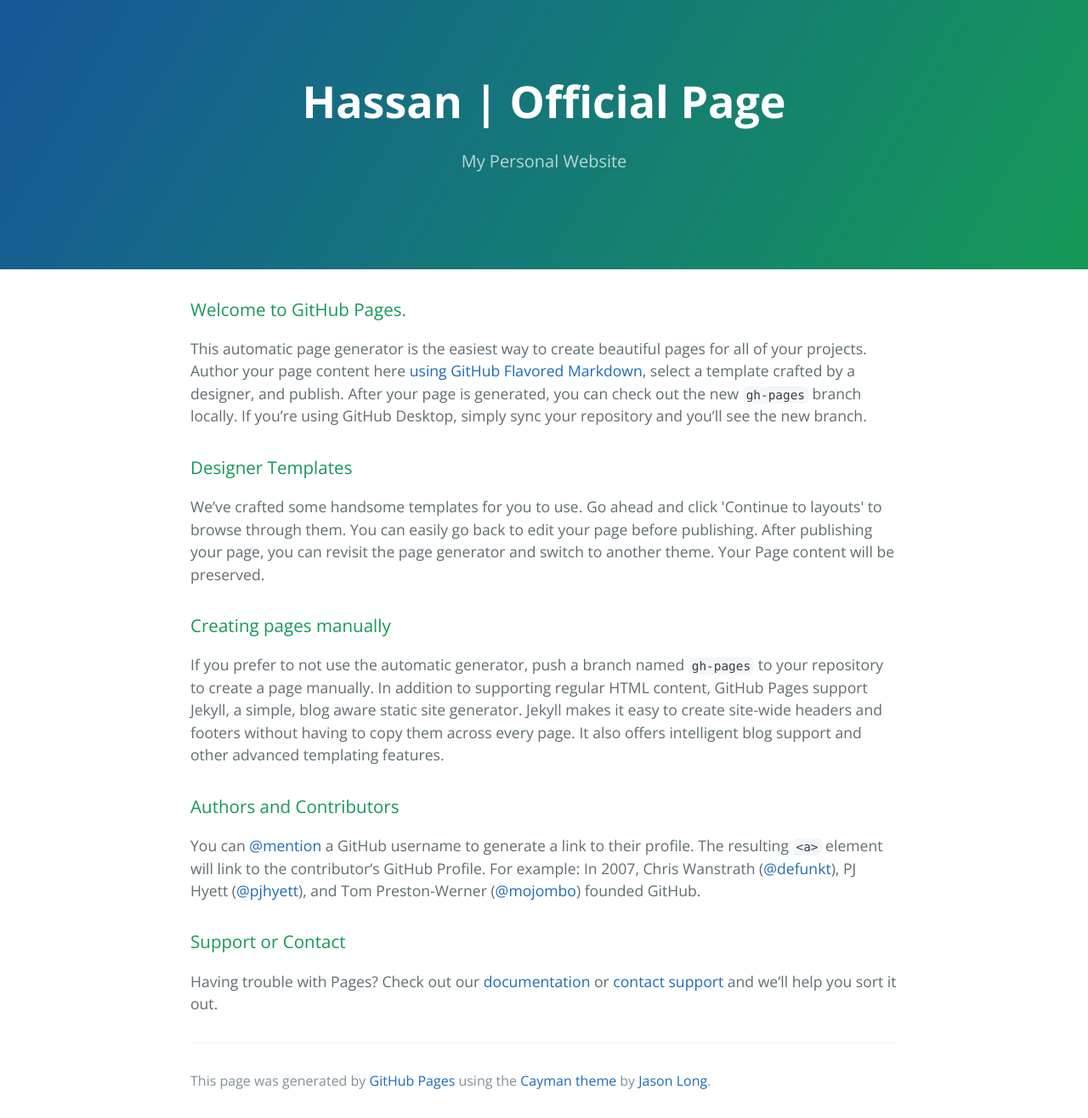
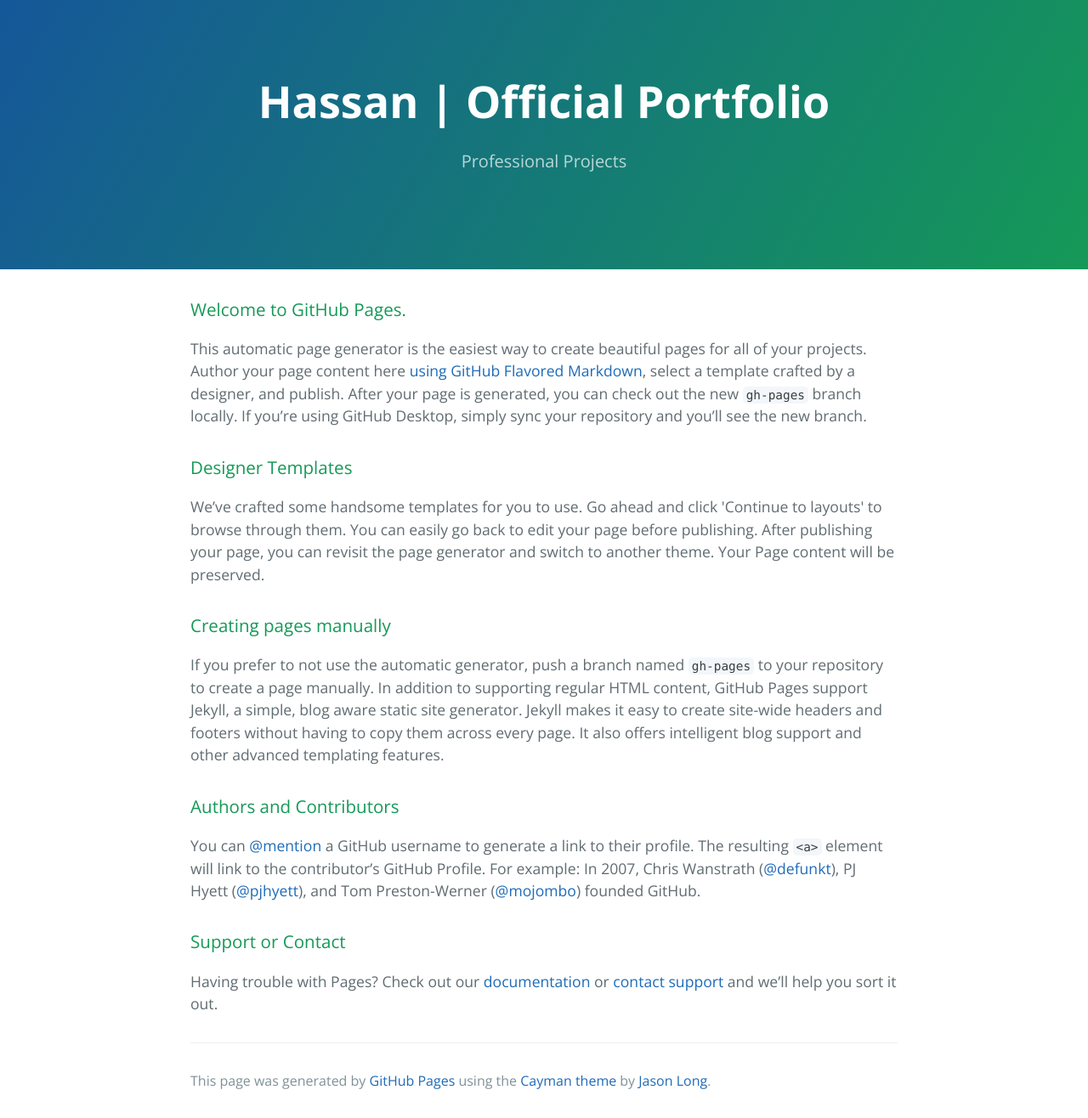
Before and after one commit to Quantic-Dreams/Quantic-Dreams.github.io, a Jekyll site: the page index.html, which Jekyll copies as it is, in a window 1280 px wide. Shown: the whole page at 85% size. Built offline with Jekyll 4.4.1, drawn with Linux system fonts in a browser that asks for light colours.

```diff
--- a/index.html
+++ b/index.html
@@ -2,7 +2,7 @@
 <html lang="en-us">
   <head>
     <meta charset="UTF-8">
-    <title>Hassan | Official Page by Quantic-Dreams</title>
+    <title>Hassan | Official Portfolio by Quantic-Dreams</title>
     <meta name="viewport" content="width=device-width, initial-scale=1">
     <link rel="stylesheet" type="text/css" href="stylesheets/normalize.css" media="screen">
     <link href='https://fonts.googleapis.com/css?family=Open+Sans:400,700' rel='stylesheet' type='text/css'>
@@ -11,8 +11,8 @@
   </head>
   <body>
     <section class="page-header">
-      <h1 class="project-name">Hassan | Official Page</h1>
-      <h2 class="project-tagline">My Personal Website</h2>
+      <h1 class="project-name">Hassan | Official Portfolio</h1>
+      <h2 class="project-tagline">Professional Projects</h2>
     </section>
 
     <section class="main-content">
```
Also changed, not shown: params.json (+3 -3 lines).
